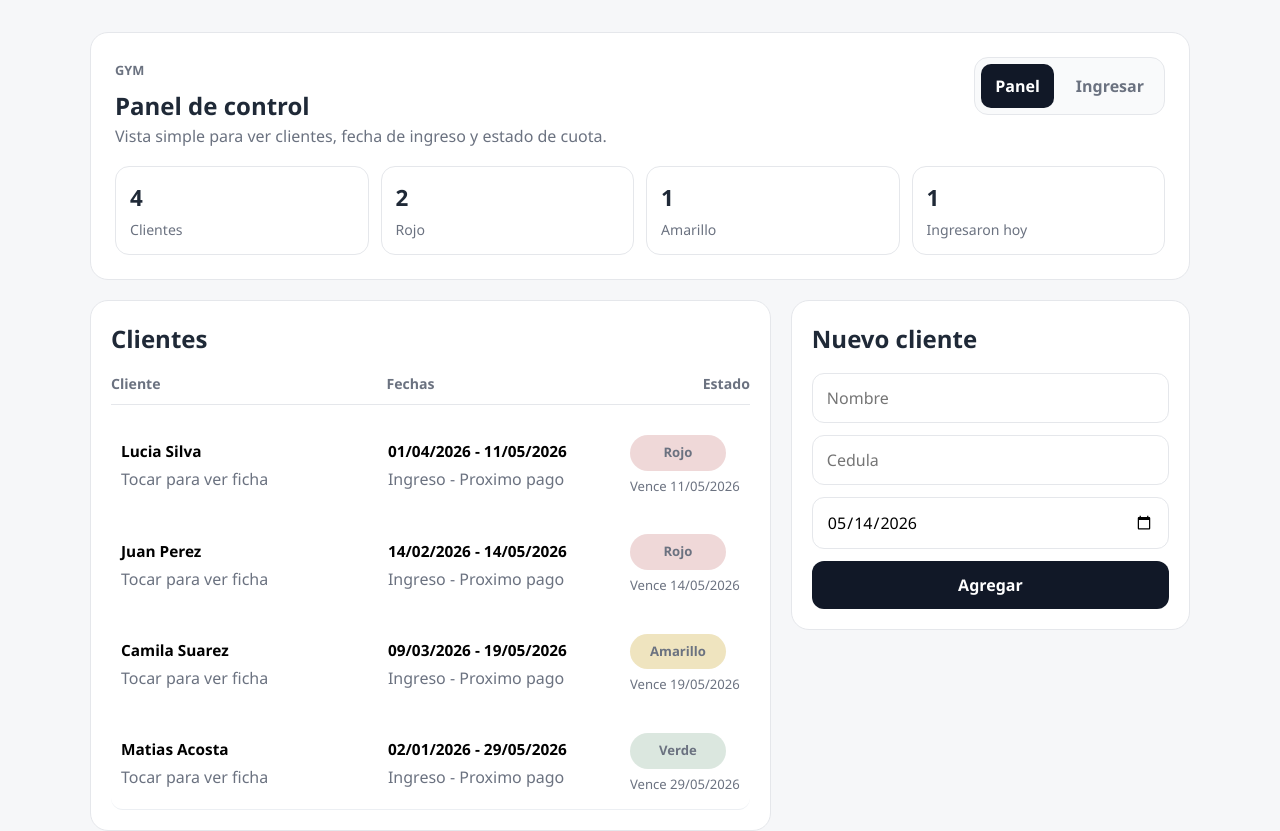
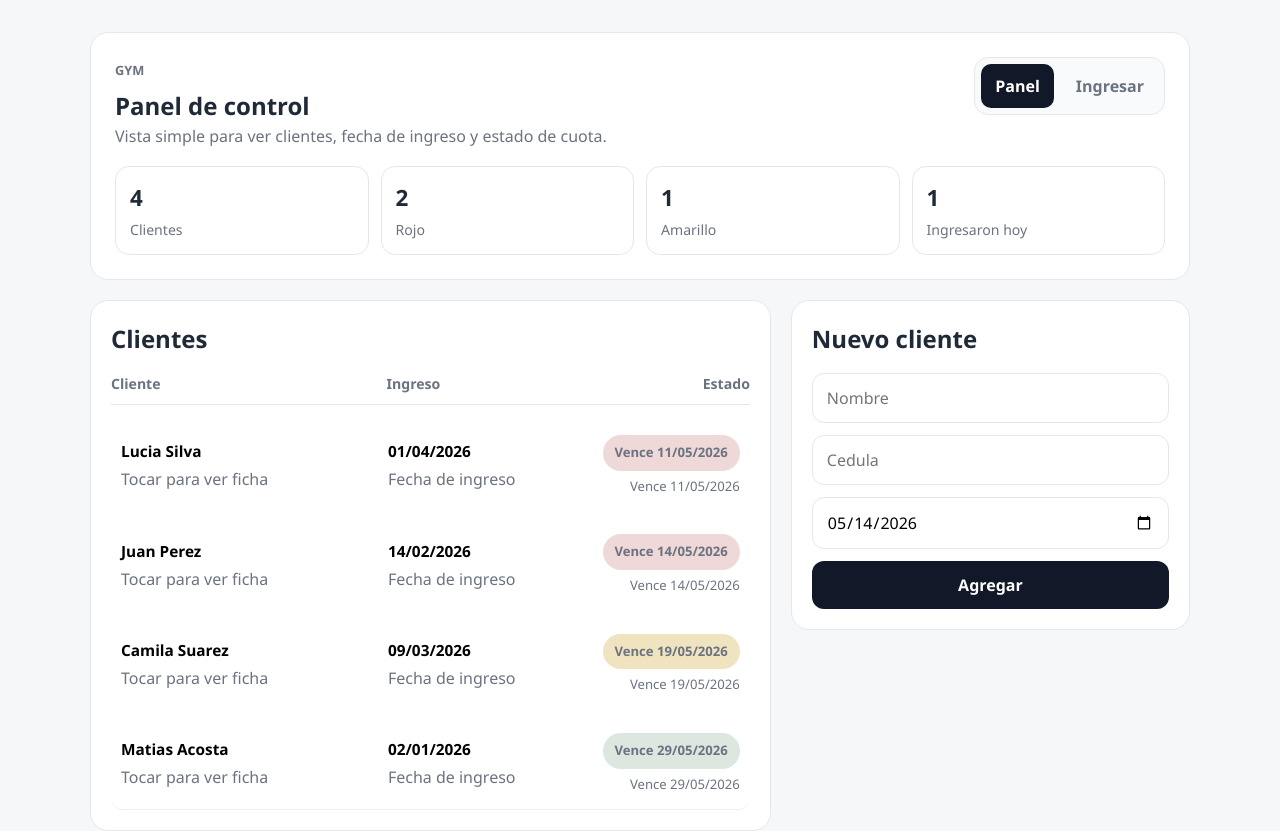
Before and after one commit to MoNRaSpGit/frontend-gym, a React (Vite) app: page / in a window 1280 px wide. Shown: the top 831 px of the page. Built offline with nearby package versions, Linux system fonts and the light colour scheme.

Commit message:
Adjust gym client status display

```diff
--- a/src/features/gym/GymHomePage.tsx
+++ b/src/features/gym/GymHomePage.tsx
@@ -144,11 +144,11 @@ function getClientStatus(nextPaymentDate: string): ClientStatus {
 function getStatusLabel(status: ClientStatus) {
   switch (status) {
     case "due":
-      return "Rojo";
+      return "Vence";
     case "upcoming":
-      return "Amarillo";
+      return "Vence";
     default:
-      return "Verde";
+      return "Vence";
   }
 }
 
@@ -361,7 +361,7 @@ export function GymHomePage() {
 
               <div className="table-head">
                 <span>Cliente</span>
-                <span>Fechas</span>
+                <span>Ingreso</span>
                 <span className="table-head__right">Estado</span>
               </div>
 
@@ -376,11 +376,11 @@ export function GymHomePage() {
                         <span>Tocar para ver ficha</span>
                       </div>
                       <div className="client-cell client-cell--dates">
-                        <strong>{formatDate(client.enrolledAt)} - {formatDate(client.nextPaymentDate)}</strong>
-                        <span>Ingreso - Proximo pago</span>
+                        <strong>{formatDate(client.enrolledAt)}</strong>
+                        <span>Fecha de ingreso</span>
                       </div>
                       <div className="table-status">
-                        <span className={`status-pill status-pill--${status}`}>{getStatusLabel(status)}</span>
+                        <span className={`status-pill status-pill--${status}`}>{getStatusLabel(status)} {formatDate(client.nextPaymentDate)}</span>
                         <span className="status-note">{getPaymentText(client.nextPaymentDate)}</span>
                       </div>
                     </button>
```
